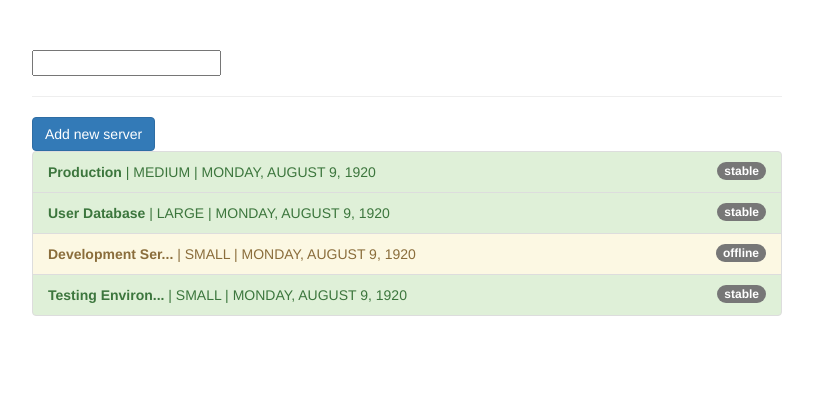
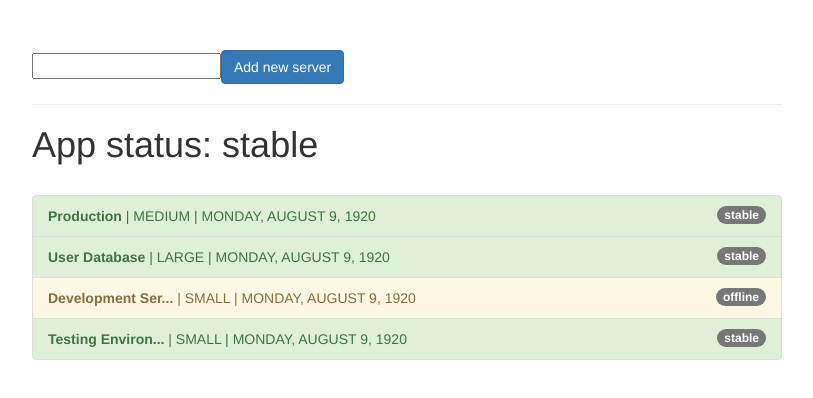
Before and after one commit to cleristonm/Angular-Course, an Angular app in the folder sectio17_pipes/: page / in a window 1280 px wide. Shown: the top 398 px of the page, without its empty margins (233-1046 px from the left). Built offline with nearby package versions, Linux system fonts and the light colour scheme.

Commit message:
249. Understanding the 'async' Pipe

```diff
--- a/sectio17_pipes/src/app/app.component.html
+++ b/sectio17_pipes/src/app/app.component.html
@@ -2,8 +2,10 @@
   <div class="row">
     <div class="col-xs-12 col-sm-10 col-md-8 col-sm-offset-1 col-md-offset-2">
       <input type="text" [(ngModel)]="filteredStatus">
+      <button class="btn btn-primary" (click)="addNewServer()">Add new server</button>
       <hr>
-      <button class="btn btn-primary" (click)="addNewServer()">Add new server</button>
+      <h1>App status: {{ appStatus | async }}</h1>
+      <br>
       <ul class="list-group">
         <li
           class="list-group-item"
--- a/sectio17_pipes/src/app/app.component.ts
+++ b/sectio17_pipes/src/app/app.component.ts
@@ -1,4 +1,5 @@
 import { Component } from '@angular/core';
+import { promises } from 'dns';
 
 @Component({
   selector: 'app-root',
@@ -6,6 +7,11 @@ import { Component } from '@angular/core';
   styleUrls: ['./app.component.css']
 })
 export class AppComponent {
+  appStatus = new Promise((resolve, reject) => {
+    setTimeout(() => {
+      resolve('stable');
+    }, 3000);
+  })
   servers = [
     {
       instanceType: 'medium',
```
